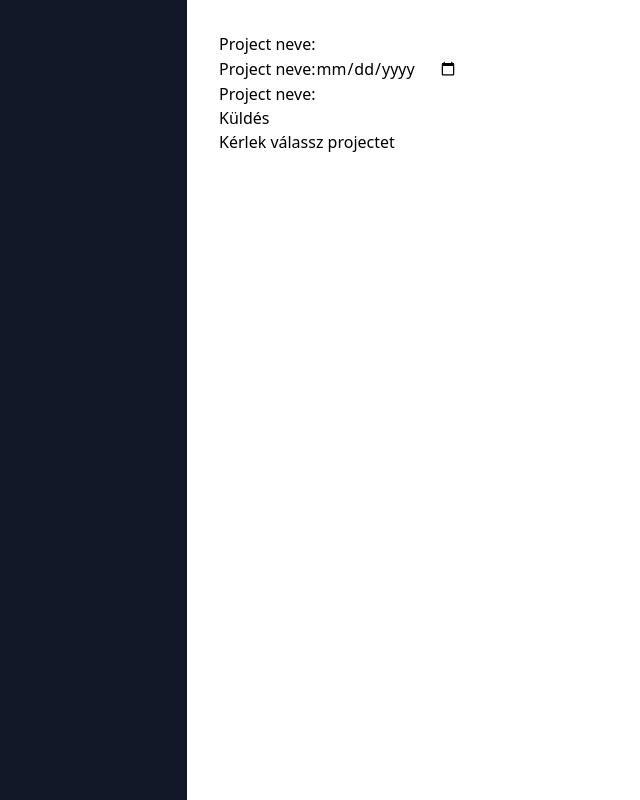
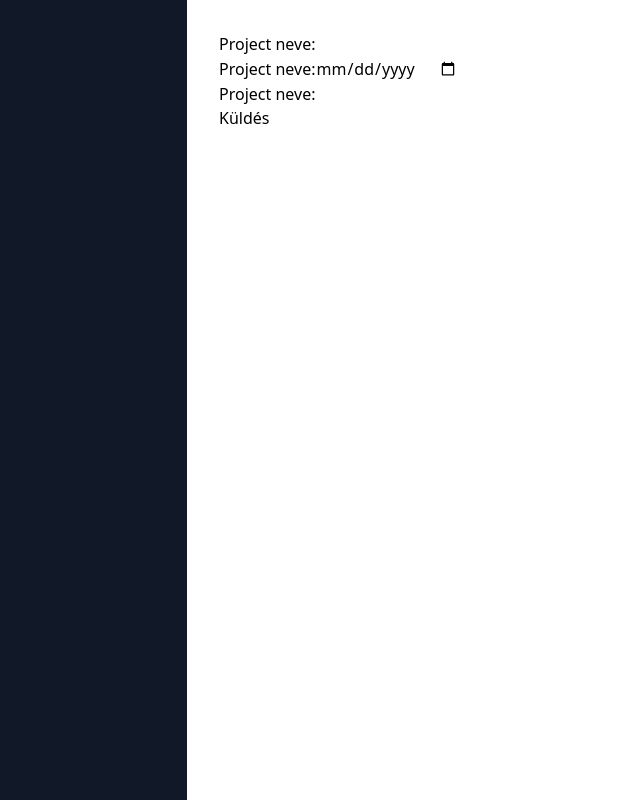
Before and after one commit to dudastamas/Todo-Project, a React (Vite) app: page / in a window 1280 px wide. Shown: the whole page, without its empty margins (69-709 px from the left). Built offline with nearby package versions, Linux system fonts and the light colour scheme.

Commit message:
Kód egyszerűsítve

```diff
--- a/src/Components/Content.jsx
+++ b/src/Components/Content.jsx
@@ -8,11 +8,11 @@ export default function Content({project, onAddProject,  }) {
     return (
         <div className="flex-1 bg-white h-screen p-8">
           <ProjectForm onAddProject={onAddProject}/>
-          {project ? (
+          {project &&(
             <div>
             <p>Task: {project.task}</p>
             <p>Date: {project.date}</p>
-          </div>) : "Kérlek válassz projectet"}
+          </div>)}
         </div>
       );
 
```
